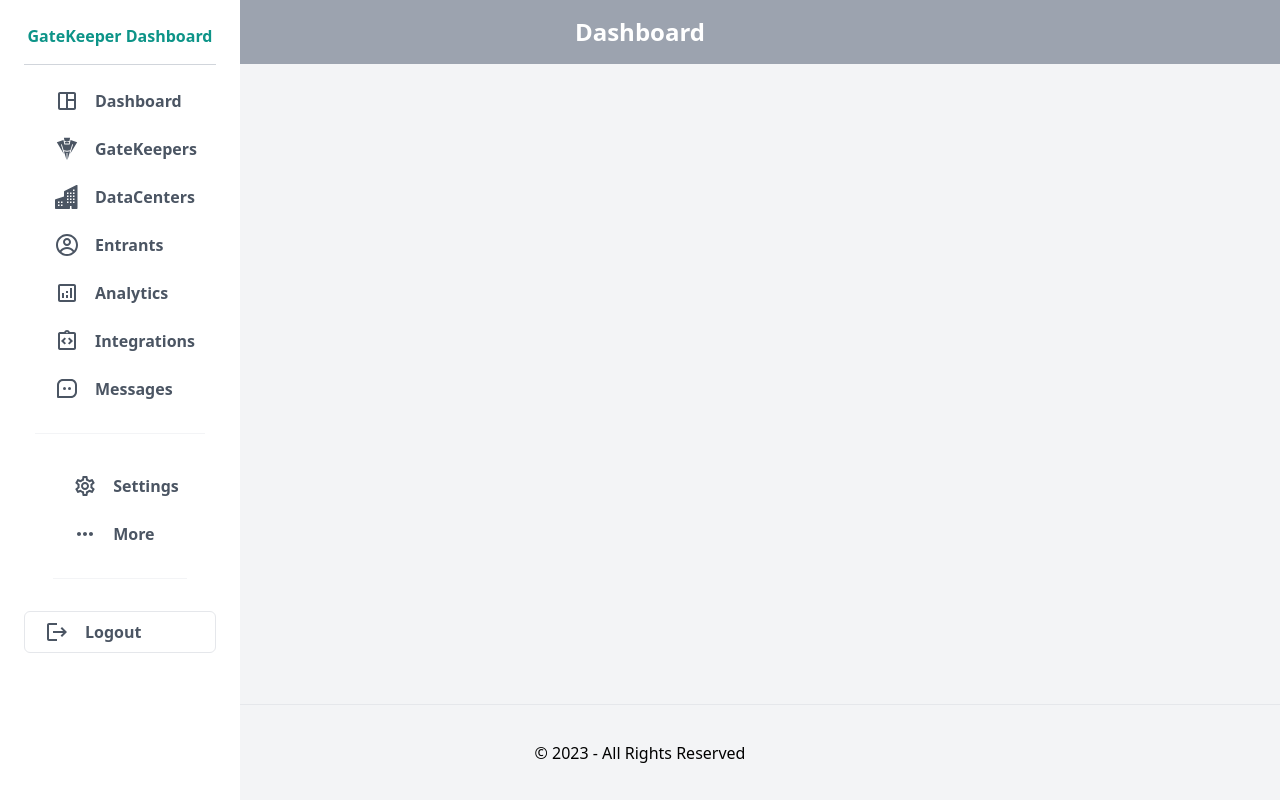
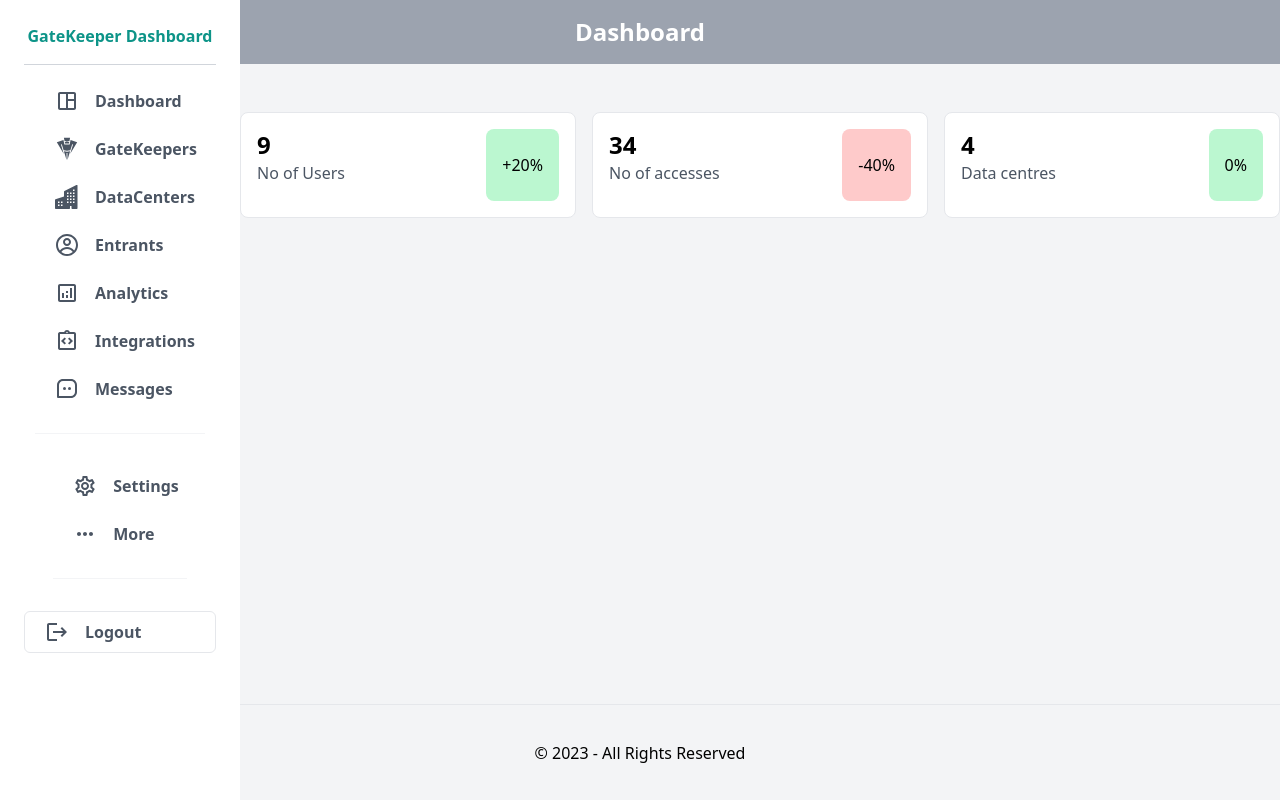
Before and after one commit to collinskrotich/sfc_access_management, a Next.js app: page / in a window 1280 px wide. Built offline with nearby package versions, Linux system fonts and the light colour scheme.

Commit message:
Added Summary cards

```diff
--- a/app/page.js
+++ b/app/page.js
@@ -1,10 +1,12 @@
 "use client";
 import { Sidebar } from '@/components/Sidebar'
+import SummaryCards from '@/components/summaryCards';
 
 export default function Home() {
   return (
     <div>
       <Sidebar/>
+      <SummaryCards/>
     </div>
   )
 }
--- /dev/null
+++ b/components/summaryCards.jsx
@@ -0,0 +1,36 @@
+import React from 'react';
+
+const SummaryCards = () => {
+    return (
+      <div className='grid lg:grid-cols-6 gap-4 py-12 pl-60'>
+                <div className='lg:col-span-2 col-span-1 bg-white flex justify-between w-full border p-4 rounded-lg'>
+            <div className='flex flex-col w-full pb-4'>
+                <p className='text-2xl font-bold '>9</p>
+                <p className='text-gray-600'>No of Users</p>
+            </div>
+            <p className='bg-green-200 flex justify-center items-center p-4 rounded-lg'>
+                <span>+20%</span>
+            </p>
+        </div>
+        <div className='lg:col-span-2 col-span-1 bg-white flex justify-between w-full border p-4 rounded-lg'>
+            <div className='flex flex-col w-full pb-4'>
+                <p className='text-2xl font-bold '>34</p>
+                <p className='text-gray-600'>No of accesses</p>
+            </div>
+            <p className='bg-red-200 flex justify-center items-center p-4 rounded-lg'>
+                <span>-40%</span>
+            </p>
+        </div>
+        <div className='lg:col-span-2 col-span-1 bg-white flex justify-between w-full border p-4 rounded-lg'>
+            <div className='flex flex-col w-full pb-4'>
+                <p className='text-2xl font-bold '>4</p>
+                <p className='text-gray-600'>Data centres</p>
+            </div>
+            <p className='bg-green-200 flex justify-center items-center p-4 rounded-lg'>
+                <span>0%</span>
+            </p>
+        </div>
+      </div>
+)}
+
+export default SummaryCards
```
